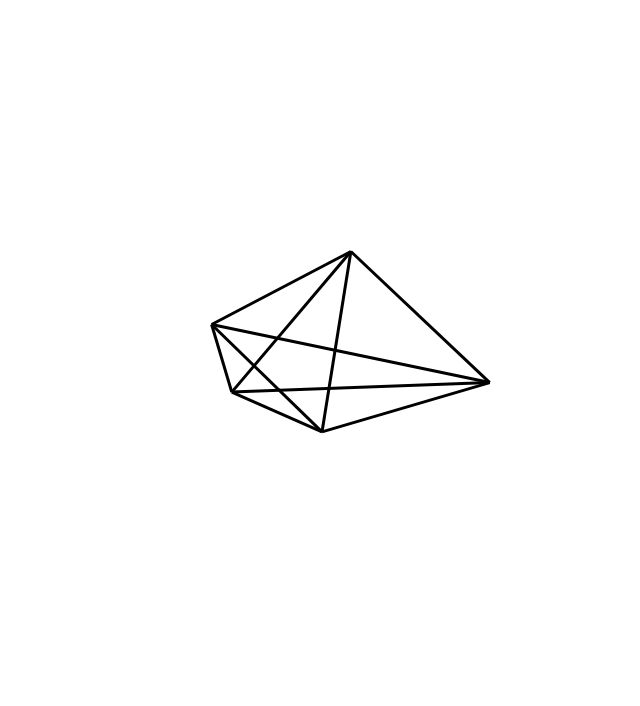
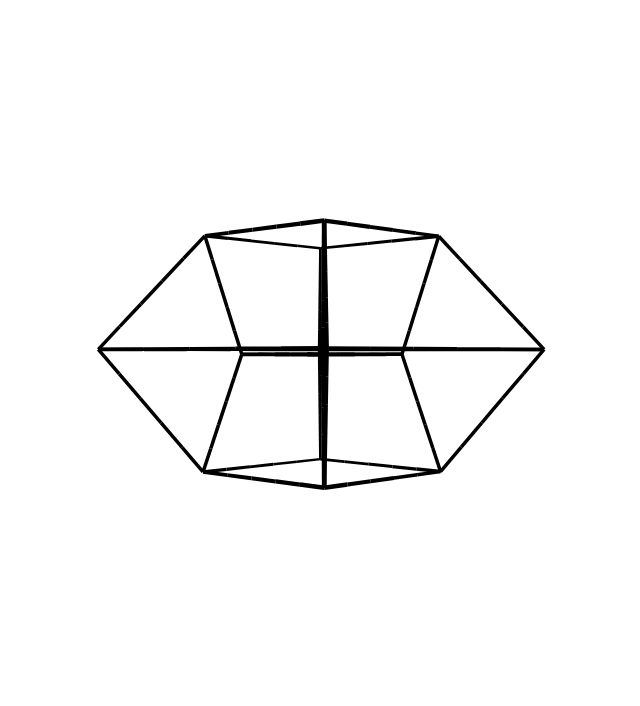
Before and after one commit to LoganTackett1/4Drender, a website with bundled scripts: page index.html in a window 1280 px wide. Shown: the part 47-753 px from the top of the page, without its empty margins (318-958 px from the left). Built offline with nearby package versions, Linux system fonts and the light colour scheme.

Commit message:
added lines with dimension

```diff
--- a/4dRender.mjs
+++ b/4dRender.mjs
@@ -176,8 +176,8 @@ FOUR.cubeToFlatProjection = function (cube,wc,wv) {
         cube.twoDMap[i][1] = two.x1;
     }
 }
-
-const drawLine = function (ctx, x1, y1, x2,y2) {
+/*
+const drawLine = function (ctx, x1, y1, z1, x2, y2, z2, n) {
     ctx.beginPath();
     ctx.moveTo(x1, y1);
     ctx.lineTo(x2, y2);
@@ -186,13 +186,31 @@ const drawLine = function (ctx, x1, y1, x2,y2) {
     ctx.stroke();
     ctx.closePath();
 }
+*/
+const drawLine = function (ctx, x1, y1, z1, x2, y2, z2, n) {
+    const deltaX = (x2-x1)/n;
+    const deltaY = (y2-y1)/n;
+    const initThick = 5+(3*((z1-2)/4));
+    const deltaThick = (5+(3*((z2-2)/4))-initThick)/n;
+    for (let i = 0; i < n; i++) {
+        ctx.beginPath();
+        ctx.moveTo(x1+(i*deltaX), y1+(i*deltaY));
+        ctx.lineTo(x1+((i+1)*deltaX), y1+((i+1)*deltaY));
+        ctx.strokeStyle = 'black';
+        ctx.lineWidth = initThick+(i*deltaThick);
+        ctx.stroke();
+        ctx.closePath();
+    }
+}
 
 FOUR.drawCube = function (ctx,canvas,cube) {
     ctx.clearRect(0,0,canvas.width,canvas.height);
     for (let link of cube.drawLines) {
         const p1 = cube.twoDMap[link[0]];
+        const p1Z = cube.points[link[0]][`x2`];
         const p2 = cube.twoDMap[link[1]];
-        drawLine(ctx,p1[0]*1000+350,p1[1]*1000+350,p2[0]*1000+350,p2[1]*1000+350);
+        const p2Z = cube.points[link[1]][`x2`];
+        drawLine(ctx,p1[0]*1000+350,p1[1]*1000+350,p1Z,p2[0]*1000+350,p2[1]*1000+350,p2Z,5);
     }
 }
 
--- a/index.js
+++ b/index.js
@@ -9,8 +9,8 @@ canvas.height = 700;
 
 const ctx = canvas.getContext('2d');
 
-//const myCube = FOUR.create4DCube();
-const myCube = FOUR.create4DTetrahedron();
+const myCube = FOUR.create4DCube();
+//const myCube = FOUR.create4DTetrahedron();
 
 console.log(myCube.twoDMap);
 console.log(myCube.drawLines);
--- a/style.css
+++ b/style.css
@@ -9,4 +9,9 @@ body {
     display: grid;
     align-items: center;
     justify-items: center;
+    background: white;
 }
+
+canvas {
+    opacity: 1;
+}
```
